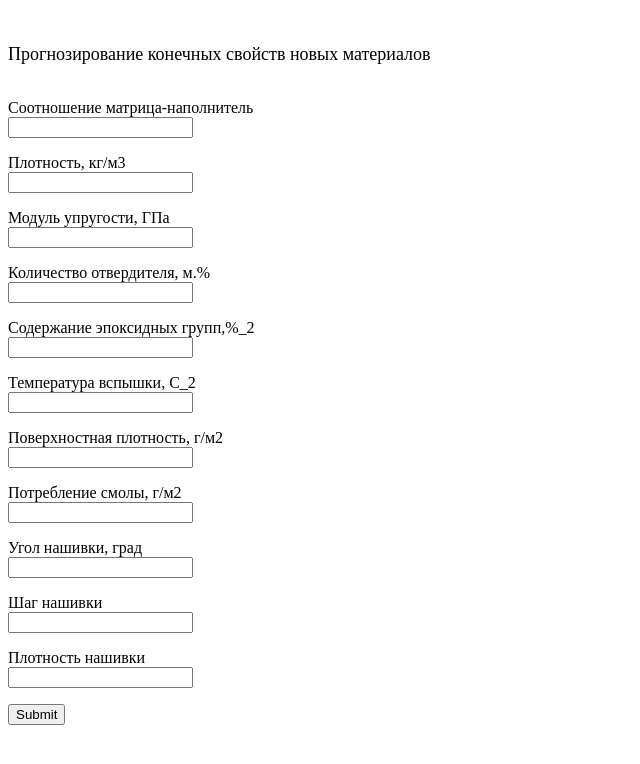
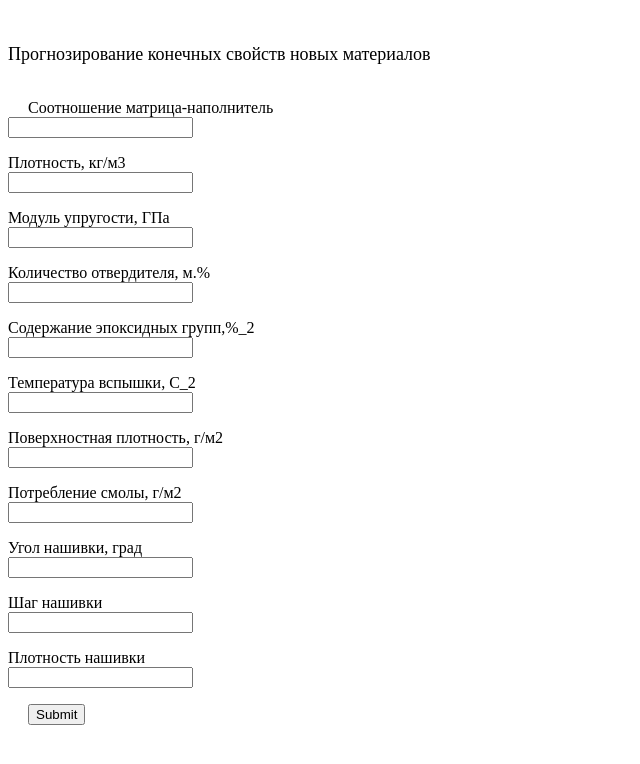
Before and after one commit to s-marello/app_lecture, a Flask app: page / in a window 1280 px wide. Shown: the top 764 px of the page, without its empty margins (0-640 px from the left). Run offline with Flask 2, Linux system fonts and the light colour scheme.

Commit message:
Update login.html

```diff
--- a/templates/login.html
+++ b/templates/login.html
@@ -1,6 +1,9 @@
 <!DOCTYPE html>
 <html lang="en">
 <style>
+p {
+    text-indent: 20px;
+   }
 form {
     margin: left;
     width: 33%
```
